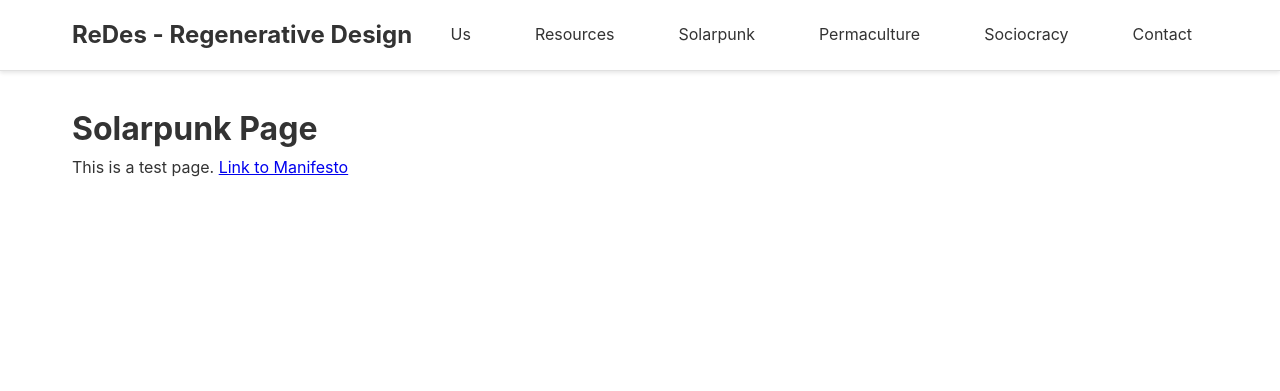
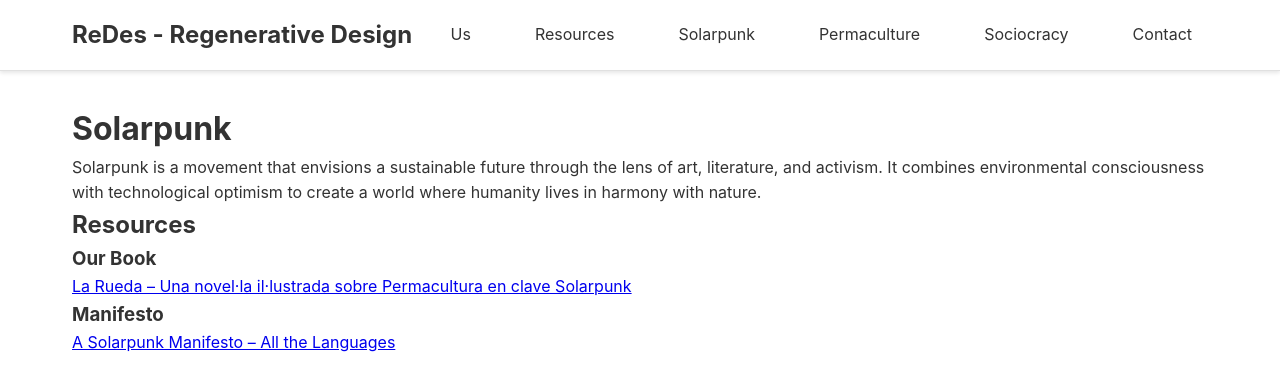
Before and after one commit to pawelngei/re-des, a Jekyll site: the page built from solarpunk.md, in a window 1280 px wide. Shown: the top 391 px of the page. Built offline with Jekyll 4.4.1, drawn with Linux system fonts in a browser that asks for light colours.

Commit message:
Update solarpunk.md

```diff
--- a/solarpunk.md
+++ b/solarpunk.md
@@ -3,6 +3,15 @@ layout: default
 title: Solarpunk
 permalink: /solarpunk/
 ---
-# Solarpunk Page
-This is a test page.
-[Link to Manifesto]({{ site.baseurl }}/solarpunk-manifesto/)
+
+# Solarpunk
+
+Solarpunk is a movement that envisions a sustainable future through the lens of art, literature, and activism. It combines environmental consciousness with technological optimism to create a world where humanity lives in harmony with nature.
+
+## Resources
+
+### Our Book
+[La Rueda – Una novel·la il·lustrada sobre Permacultura en clave Solarpunk]({{ site.baseurl }}/producto/la-rueda/)
+
+### Manifesto
+[A Solarpunk Manifesto – All the Languages]({{ site.baseurl }}/a-solarpunk-manifesto-all-the-languages/)
```
